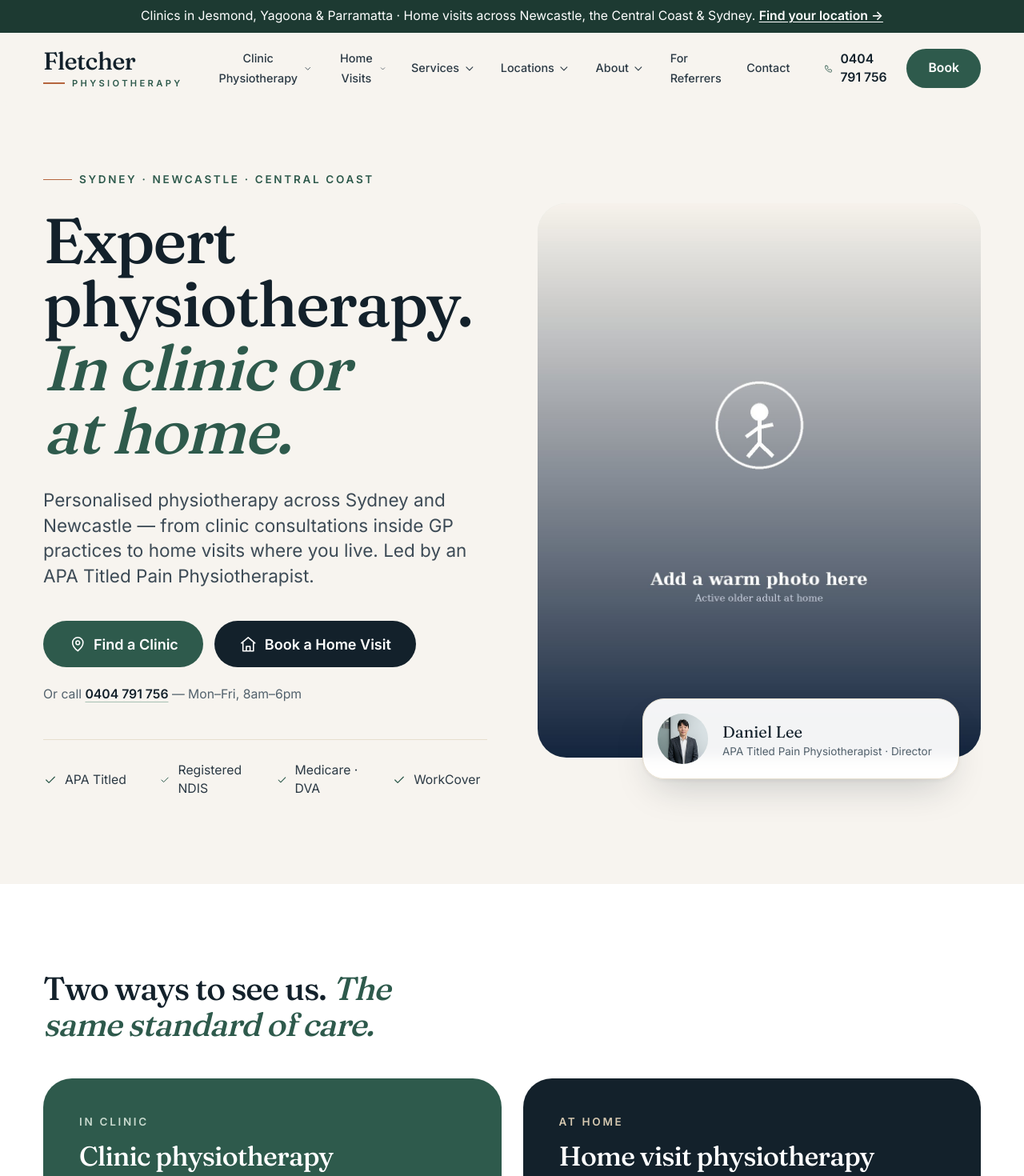
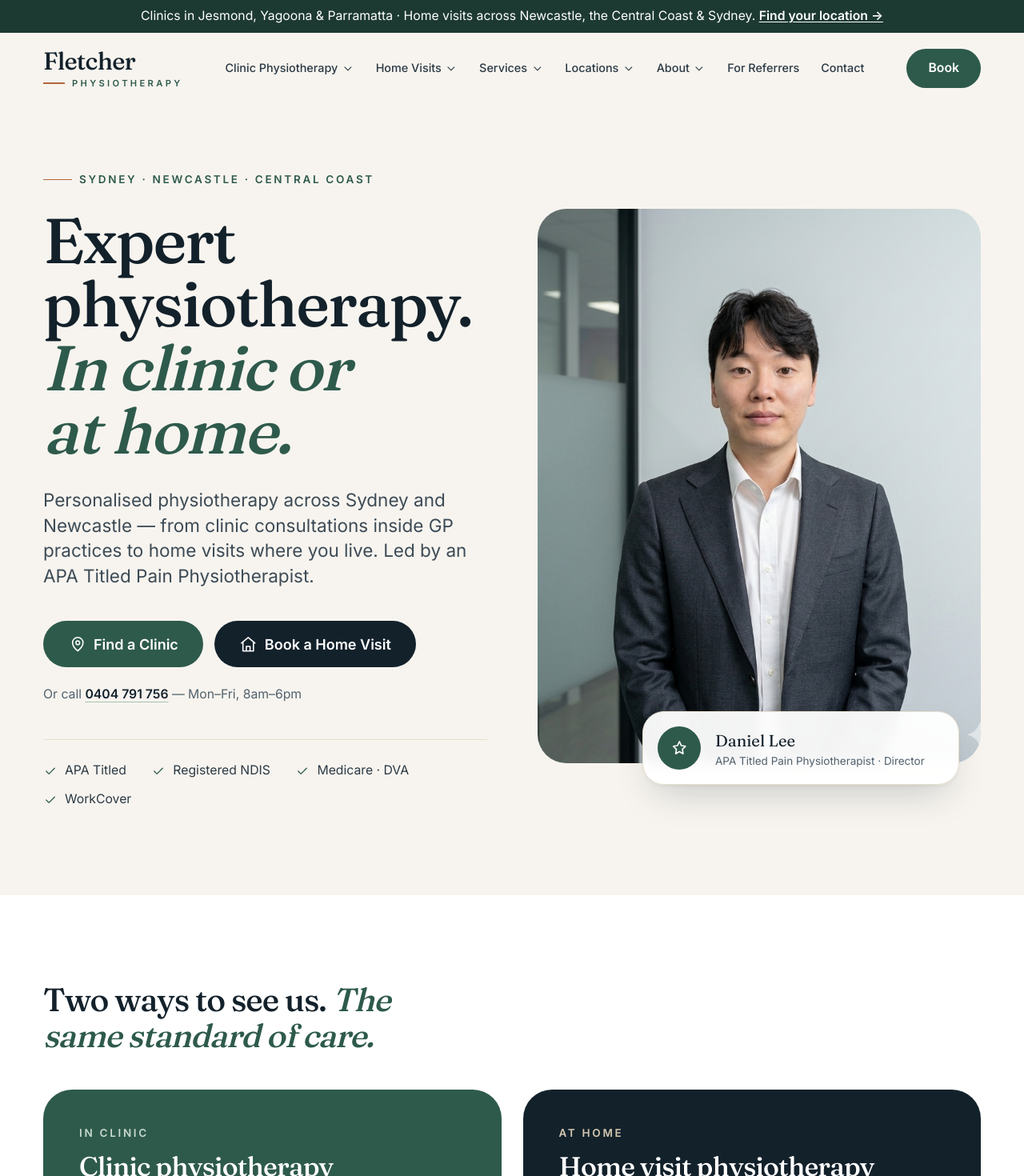
Before and after one commit to Trackrecord-pixel/Fletcher-physiotherapy-website, a Next.js app: page / in a window 1280 px wide. Shown: the top 1470 px of the page at 80% size. Built offline with nearby package versions, Linux system fonts and the light colour scheme.

Commit message:
Add files via upload

```diff
--- a/app/page.tsx
+++ b/app/page.tsx
@@ -121,9 +121,9 @@ export default function HomePage() {
               </a>{" "}
               — Mon–Fri, 8am–6pm
             </p>
-            <ul className="mt-10 grid grid-cols-2 gap-x-6 gap-y-3 border-t border-beige-200 pt-6 text-sm text-navy-700 sm:grid-cols-4">
+            <ul className="mt-10 flex flex-wrap gap-x-7 gap-y-3 border-t border-beige-200 pt-6 text-sm text-navy-700">
               {["APA Titled", "Registered NDIS", "Medicare · DVA", "WorkCover"].map((t) => (
-                <li key={t} className="flex items-center gap-2">
+                <li key={t} className="flex items-center gap-2 whitespace-nowrap">
                   <Icon name="check" className="h-4 w-4 text-euc-600" /> {t}
                 </li>
               ))}
@@ -133,18 +133,18 @@ export default function HomePage() {
           <div className="relative lg:col-span-6">
             <div className="relative aspect-[4/5] overflow-hidden rounded-[2rem] bg-euc-100 sm:aspect-[5/5] lg:aspect-[4/5]">
               <Image
-                src="/images/hero.jpg"
-                alt="Physiotherapist working with an older adult on strength and mobility"
+                src="/team/daniel-lee.jpg"
+                alt="Daniel Lee, APA Titled Pain Physiotherapist and Director of Fletcher Physiotherapy"
                 fill
                 priority
                 sizes="(max-width: 1024px) 100vw, 50vw"
-                className="object-cover"
+                className="object-cover object-top"
               />
             </div>
             <div className="absolute -bottom-6 left-4 right-4 flex items-center gap-4 rounded-3xl border border-beige-200 bg-white/95 p-4 shadow-card-hover backdrop-blur sm:left-auto sm:right-6 sm:w-[22rem]">
-              <div className="relative h-14 w-14 flex-shrink-0 overflow-hidden rounded-full bg-euc-100">
-                <Image src="/team/daniel-lee.jpg" alt="Daniel Lee" fill sizes="56px" className="object-cover" />
-              </div>
+              <span className="flex h-12 w-12 flex-shrink-0 items-center justify-center rounded-full bg-euc-600 text-white">
+                <Icon name="star" className="h-5 w-5" />
+              </span>
               <div className="leading-snug">
                 <p className="font-serif text-lg text-navy-900">Daniel Lee</p>
                 <p className="text-xs text-navy-500">APA Titled Pain Physiotherapist · Director</p>
@@ -265,7 +265,7 @@ export default function HomePage() {
                   <p className="mt-2 text-sm leading-relaxed text-navy-600">{a.text}</p>
                   <p className="mt-4 text-xs leading-relaxed text-navy-500">{a.suburbs.join(" · ")}</p>
                   <span className="mt-auto inline-flex items-center gap-2 pt-6 text-sm font-semibold text-euc-700">
-                    Home visits in {a.title} <Icon name="arrow" className="h-4 w-4 transition-transform group-hover:translate-x-1" />
+                    Explore this area <Icon name="arrow" className="h-4 w-4 transition-transform group-hover:translate-x-1" />
                   </span>
                 </Link>
               </Reveal>
--- a/components/Header.tsx
+++ b/components/Header.tsx
@@ -76,7 +76,7 @@ export default function Header() {
                   aria-haspopup="true"
                   aria-expanded={openMenu === link.label}
                   onClick={() => setOpenMenu((m) => (m === link.label ? null : link.label))}
-                  className={`inline-flex items-center gap-1 rounded-full px-3.5 py-2 text-[0.8rem] font-medium transition-colors ${
+                  className={`inline-flex items-center gap-1 whitespace-nowrap rounded-full px-3 py-2 text-[0.8rem] font-medium transition-colors ${
                     active ? "text-euc-700" : "text-navy-700 hover:text-navy-900"
                   }`}
                 >
@@ -105,7 +105,7 @@ export default function Header() {
                 key={link.href}
                 href={link.href}
                 aria-current={active ? "page" : undefined}
-                className={`rounded-full px-3.5 py-2 text-[0.8rem] font-medium transition-colors ${
+                className={`whitespace-nowrap rounded-full px-3 py-2 text-[0.8rem] font-medium transition-colors ${
                   active ? "text-euc-700" : "text-navy-700 hover:text-navy-900"
                 }`}
               >
@@ -116,7 +116,7 @@ export default function Header() {
         </div>
 
         <div className="hidden items-center gap-4 xl:flex">
-          <a href={site.phoneHref} className="inline-flex items-center gap-2 text-sm font-semibold text-navy-900 hover:text-euc-700">
+          <a href={site.phoneHref} className="hidden items-center gap-2 whitespace-nowrap text-sm font-semibold text-navy-900 hover:text-euc-700 2xl:inline-flex">
             <Icon name="phone" className="h-4 w-4 text-euc-600" /> {site.phone}
           </a>
           <Link href="/book" className="btn-primary px-6 py-3 text-sm">
```
